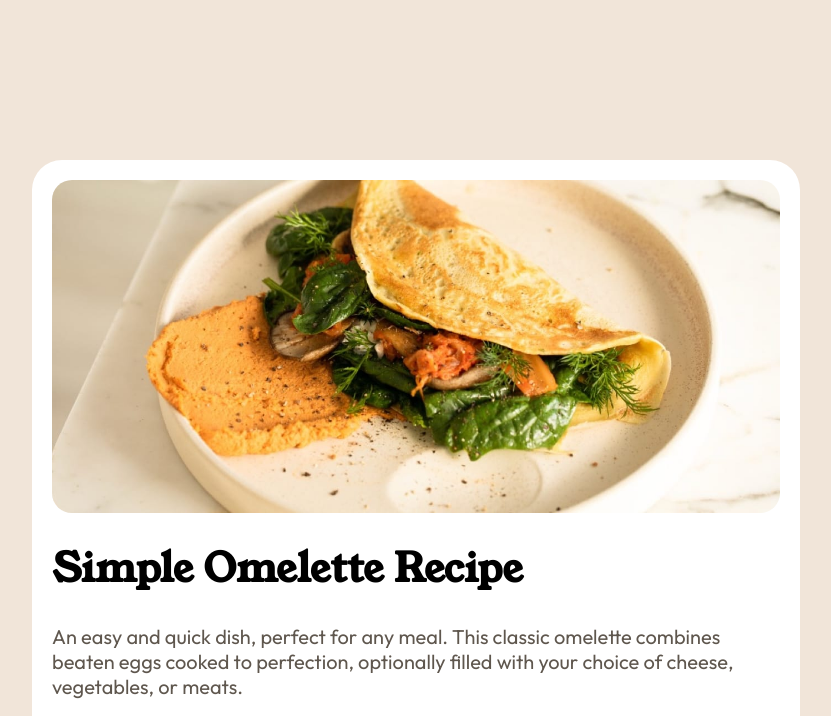
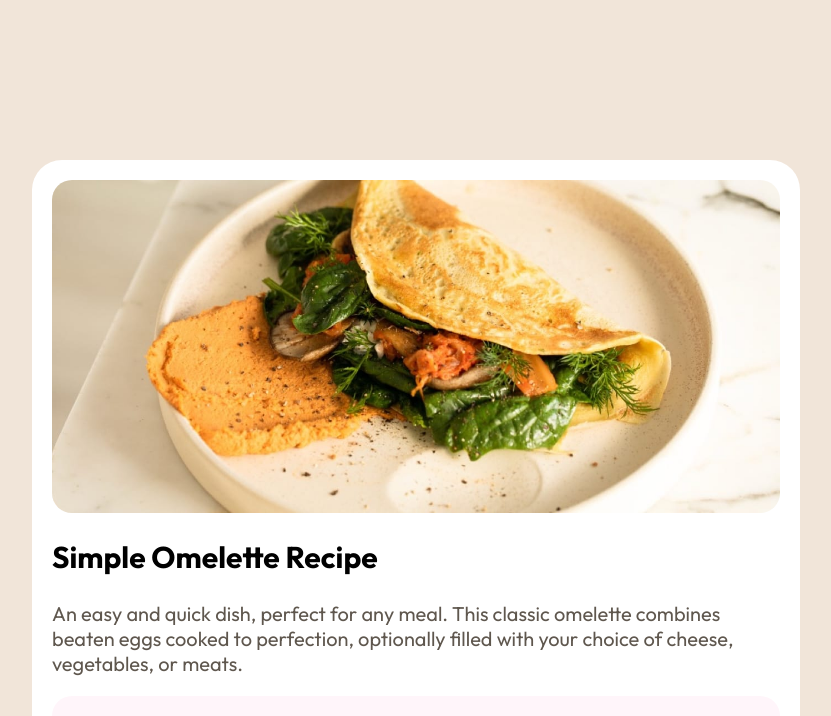
Before and after one commit to padmashneha/recipeUI-, a plain HTML site: page index.html in a window 1280 px wide. Shown: the top 716 px of the page, without its empty margins (224-1055 px from the left). Drawn offline with Linux system fonts and the light colour scheme.

Commit message:
Update index.html

```diff
--- a/index.html
+++ b/index.html
@@ -81,7 +81,7 @@
 <body>
   <div class="centerbox">
     <img src="assets/images/image-omelette.jpeg" class = 'imgom'>
-  <h1 style="color:black">Simple Omelette Recipe</h1>
+  <h2 style="color:black">Simple Omelette Recipe</h2>
 
   <p>An easy and quick dish, perfect for any meal. This classic omelette combines beaten eggs cooked
   to perfection, optionally filled with your choice of cheese, vegetables, or meats. </p>
```
